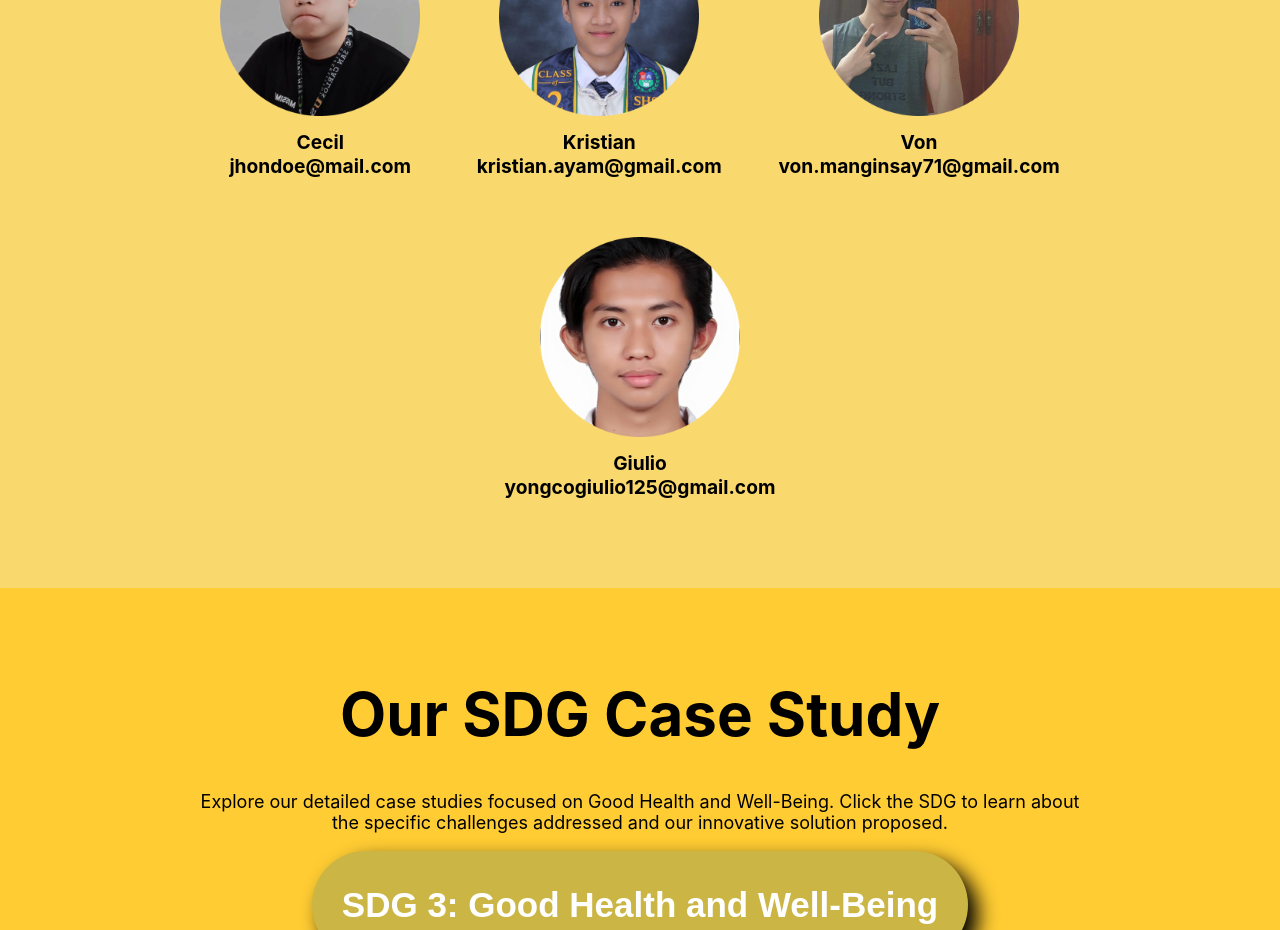
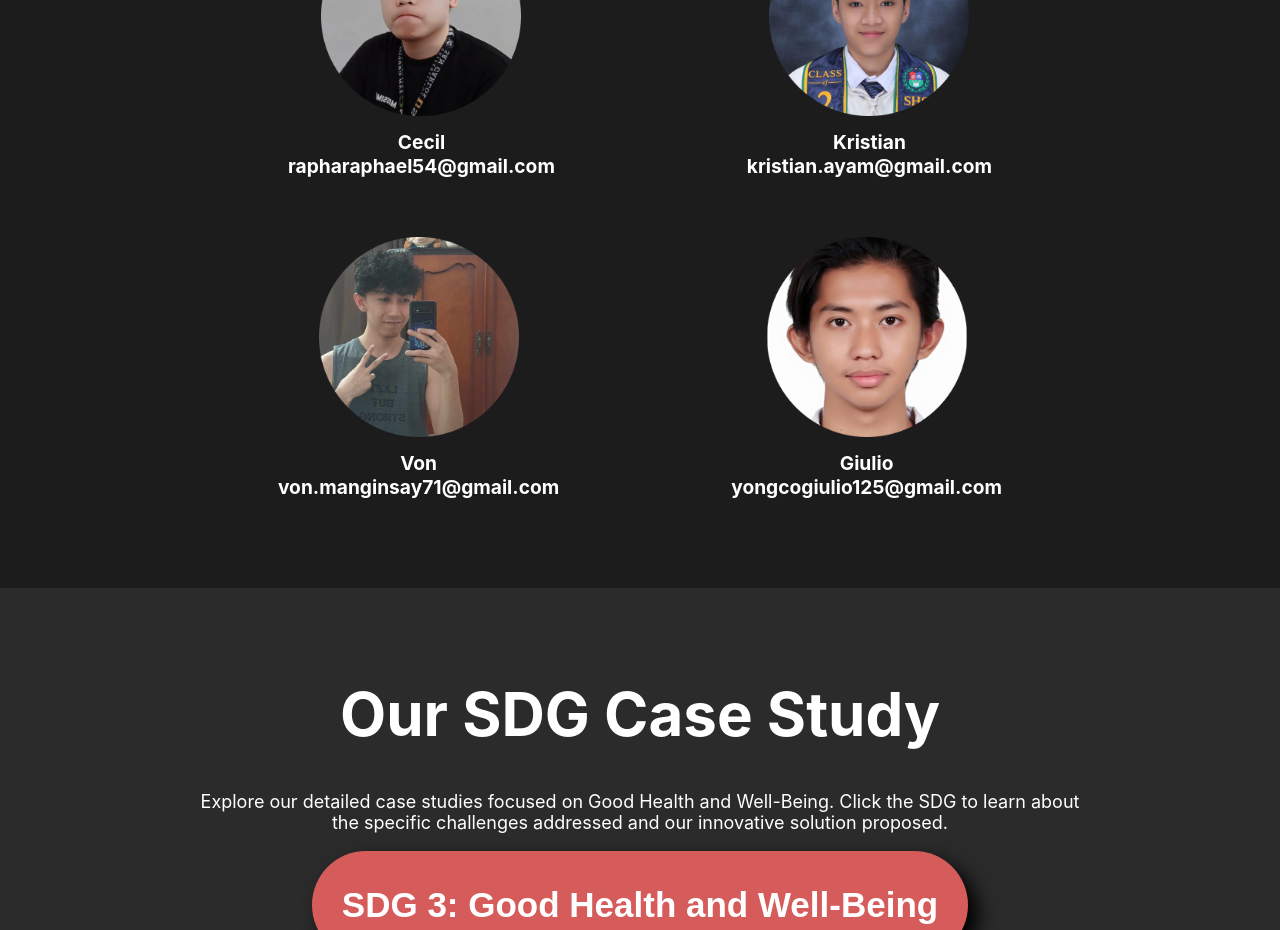
Before and after one commit to Seishiru/2205, a React (Create React App) app: page / in a window 1280 px wide. Shown: the part 1500-2430 px from the top of the page. Built offline with nearby package versions, Linux system fonts and the light colour scheme.

Commit message:
Change colors to black, grey and white
hehe

```diff
--- a/src/App.css
+++ b/src/App.css
@@ -1,24 +1,16 @@
 .App {
   text-align: center;
-  background-color: #F9D86E;
+  background-color: #1C1C1C; /* A dark gray color */
   overflow-x: hidden;
+  color: white; /* Ensure text in .App is white */
 }
 
 #root {
   display: flex;
   flex-direction: column;
   min-height: 100vh;
-  background-color: #F9D86E;
-}
-.App-logo {
-  height: 40vmin;
-  pointer-events: none;
-}
-
-@media (prefers-reduced-motion: no-preference) {
-  .App-logo {
-    animation: App-logo-spin infinite 20s linear;
-  }
+  background-color: #1C1C1C; /* A dark gray color */
+  color: white; /* Ensure text in #root is white */
 }
 
 header {
@@ -27,80 +19,81 @@ header {
   display: inline-flex;
   height: 50px;
   width: 100%;
-  background-color: #FFCC33;
+  background-color: #2B2B2B; /* A slightly lighter dark gray */
   justify-content: space-around;
   padding: 10px 0;
-  color: black;
+  color: white;
   z-index: 1000;
   font-weight: 600;
   font-size: 18px;
-  @media screen and (max-width: 768px) {
-    justify-content: space-between;
-    margin: 0 20px 0 0;
 }
-  .squished {
+
+header .squished {
   align-content: center;
-    @media screen and (max-width: 768px) {
-      margin: 0 20px;
 }
-  }
-  .pageLinks {
+
+header .pageLinks {
   display: flex;
   cursor: pointer;
-    @media screen and (max-width: 768px) {
-      display: none;
-      flex-direction: column;
-      position: absolute;
-      top: 60px;
-      left: 0;
-      width: 100%;
-      background-color: #092635;
 }
-  }
-  .pageLinks a {
+
+header .pageLinks a {
   padding: 0 20px;
   text-decoration: none;
-    color: black;
+  color: white;
   display: block;
   align-content: center;
 }
-  .pageLinks a:hover,
-  .pageLinks a:active {
+
+header .pageLinks a:hover,
+header .pageLinks a:active {
   color: grey;
 }
-}
+
 footer {
   display: flex;
   justify-content: center;
   align-items: center;
-  background-color: #FFCC33;
+  background-color: #2B2B2B; /* Match header background color */
   height: 50px;
-  color: black;
+  color: white;
   font-weight: 600;
   font-size: 18px;
   padding-top: 40px;
   padding-bottom: 20px;
   flex-direction: column;
-  a {
+}
+
+footer a {
   cursor: pointer;
-    color: black;
+  color: white;
   text-decoration: none;
 }
+
+footer a:hover,
+footer a:active {
+  color: grey;
 }
+
 .content {
   display: flex;
   position: relative;
   justify-content: center;
   flex-grow: 1;
+  color: white; /* Ensure text in .content is white */
 }
+
 .row {
   display: flex;
   flex-direction: row;
+  color: white; /* Ensure text in .row is white */
 }
+
 .App-link {
   color: #61dafb;
 }
 
+/* Adjust animation keyframes if needed */
 @keyframes App-logo-spin {
   from {
     transform: rotate(0deg);
@@ -109,3 +102,23 @@ footer {
     transform: rotate(360deg);
   }
 }
+
+/* Media queries for responsive design */
+@media screen and (max-width: 768px) {
+  header {
+    justify-content: space-between;
+    margin: 0 20px 0 0;
+  }
+  header .squished {
+    margin: 0 20px;
+  }
+  header .pageLinks {
+    display: none;
+    flex-direction: column;
+    position: absolute;
+    top: 60px;
+    left: 0;
+    width: 100%;
+    background-color: #2B2B2B;
+  }
+}
--- a/src/components/CaseStudy.js
+++ b/src/components/CaseStudy.js
@@ -1,3 +1,7 @@
+// Unused code
+
+
+
 import '../css/CaseStudy.css';
 import React, { useState } from 'react';
 
--- a/src/components/Home.js
+++ b/src/components/Home.js
@@ -43,7 +43,7 @@ const Home = () => {
               <div className="team-member">
                 <img src={cecil} alt="Cecil"/>
                 <a href='https://github.com/Seishiru' target='blank'>
-                  <p>Cecil<br/> jhondoe@mail.com</p>
+                  <p>Cecil<br/> rapharaphael54@gmail.com</p>
                 </a>
               </div>
               <div className="team-member">
--- a/src/css/CaseStudy.css
+++ b/src/css/CaseStudy.css
@@ -1,4 +1,4 @@
-/* CaseStudy.css */
+/* Unused code */
 
 .line-container {
     width: 100%;
--- a/src/css/Home.css
+++ b/src/css/Home.css
@@ -1,52 +1,70 @@
+body {
+    background-color: #1C1C1C; /* Dark gray background for the body */
+    color: white; /* Default text color to white */
+}
+
 h1 {
-    color: black;
+    color: white; /* Change to white */
     font-size: 60px;
     @media screen and (max-width: 600px) {
         font-size: 35px;
     }
 }
+
 h2 {
-    color: white;
+    color: white; /* Ensure h2 text is white */
     font-size: 35px;
     @media screen and (max-width: 600px) {
         font-size: 20px;
     }
 }
+
 p {
-    color: black;
+    color: white; /* Change to white */
     font-size: 18px;
     @media screen and (max-width: 600px) {
         font-size: 12px;
     }
 }
-a{
+
+a {
     text-decoration: none;
+    color: white; /* Ensure links are also white */
 }
+
 .center {
     text-align: center;
 }
+
 .module {
     display: flex;
     width: 100vw;
     justify-content: center;
     padding-top: 50px;
     padding-bottom: 50px;
+    background-color: #1C1C1C; /* Match the background color */
 }
+
 .moduleContent {
     width: 70vw;
 }
+
 .altColor {
-    background-color: #FFCC33;
+    background-color: #2B2B2B; /* A slightly lighter dark gray */
 }
+
 .column {
     display: block;
     direction: column;
 }
+
 .learnMore {
     cursor: pointer;
+    color: white; /* Ensure learn more text is white */
 }
+
 .sdg3 {
-    background-color: #CBB645;
+    background-color: #D55C5A;
     padding: 30px;
     padding-top: 5px;
     padding-bottom: 5px;
@@ -56,11 +74,13 @@ a{
     transition-duration: 200ms;
     box-shadow: 10px 10px 20px #000000;
     cursor: pointer;
+    color: white; /* Ensure sdg3 text is white */
     @media screen and (max-width: 600px) {
         padding: 10px;
         margin: 10px;
     }
 }
+
 .sdg3:hover {
     transition-duration: 200ms;
     transform: scale(1.009);
@@ -87,4 +107,5 @@ a{
     margin-top: 10px;
     font-size: 1.2em;
     font-weight: bold;
+    color: white; /* Ensure team member text is white */
 }
```
Lines whose indentation alone changed are shown as unchanged.
